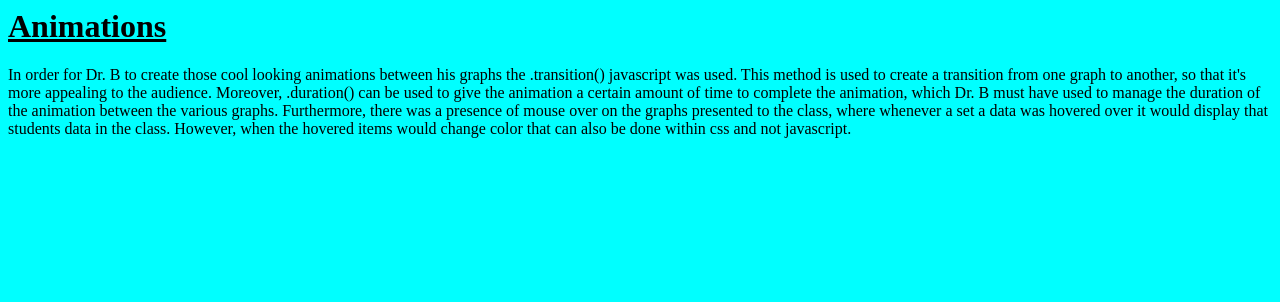
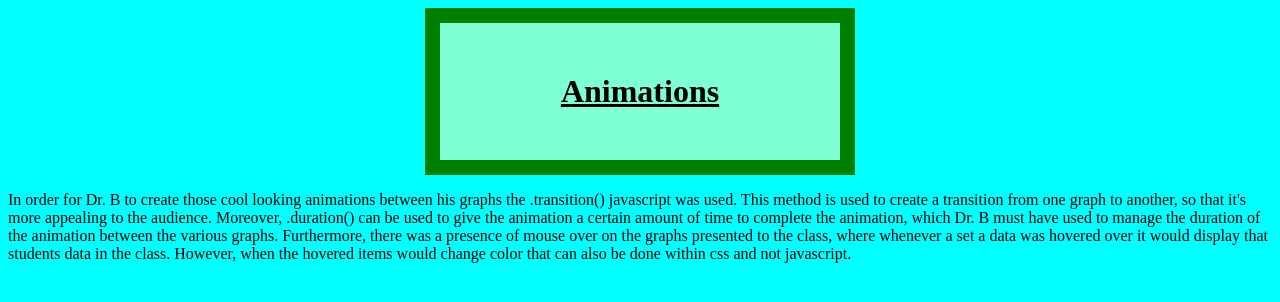
Before and after one commit to asasmith3434/prepanimations, a plain HTML site: page index.html in a window 1280 px wide. Drawn offline with Linux system fonts and the light colour scheme.

Commit message:
Update style.css

```diff
--- a/style.css
+++ b/style.css
@@ -1,4 +1,4 @@
-1{
+h1{
     font-family: "Times New Roman", Times, serif;
     text-align:center;
     background-color: aquamarine;
```
